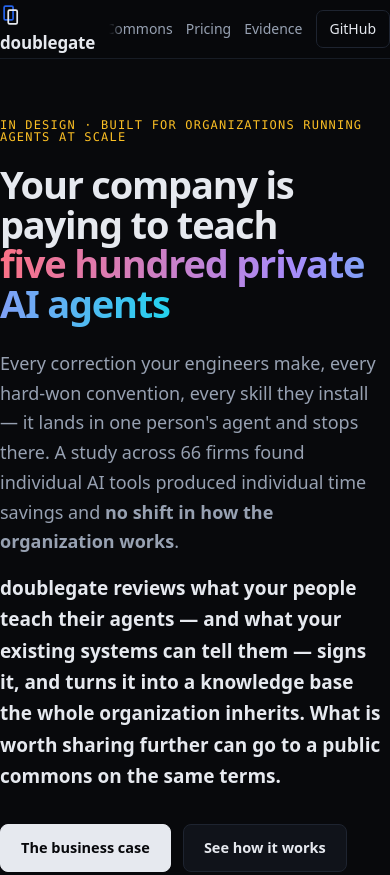
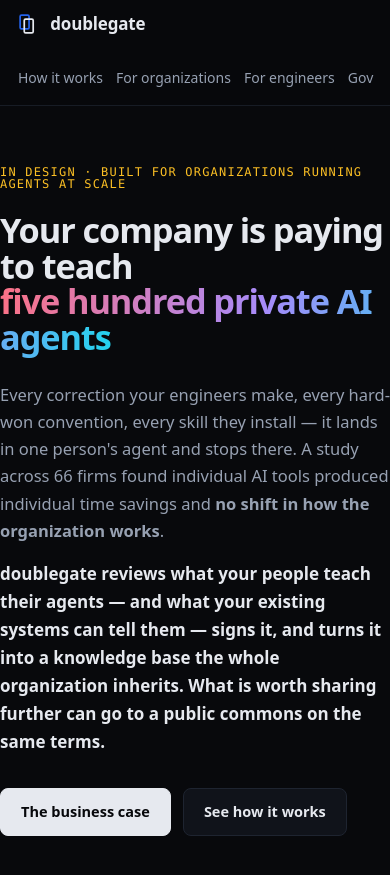
Before and after one commit to doublegate-io/doublegate-io.github.io, a website: page index.html in a window 390 px wide. Shown: the top 875 px of the page. Drawn offline with Linux system fonts and the light colour scheme.

Commit message:
Make every nav link reachable on a phone, and clear the fold
Two mobile bugs, both visible on first paint.

The nav bar scrolled horizontally below 1040px but aligned its links with
justify-content:flex-end. On a scroll container flex-end pushes the overflow
past the *left* edge, where no scroll position can reach it — the first three
links (How it works, For organizations, For engineers) were permanently
unreachable on every phone. Right-alignment now comes from margin-left:auto on
the first link, which leaves the overflow on the scrollable side. Below 720px
the brand keeps row one and the links become a full-width swipeable strip on
row two: no JS, no hamburger, every destination one swipe away.

The hero used the desktop clamp floor (38px) on mobile, which wrapped the
headline to five lines and pushed both CTAs below the fold. One step tighter
on the headline plus slightly smaller ledes keeps it to three lines with the
first CTA visible without scrolling. On desktop the 66px cap wrapped the
headline one word early and orphaned "teach" ahead of its own <br>; 61px fits
the intended two lines.

Also drops the rule that hid the brand wordmark below 620px — it was dead
weight next to the reflowed nav.

```diff
--- a/assets/style.css
+++ b/assets/style.css
@@ -68,7 +68,10 @@
 }
 h1 {
   margin: 0 0 26px;
-  font-size: clamp(38px, 6.4vw, 66px);
+  /* cap chosen so the index headline's first line ("Your company is paying
+     to teach") fits 1080px-wrap desktop in one line — at 66px it wrapped
+     one word early and orphaned "teach" ahead of its own <br> */
+  font-size: clamp(38px, 6.4vw, 61px);
   line-height: 1.04;
   letter-spacing: -.032em;
   font-weight: 680;
@@ -295,7 +298,12 @@
 
 /* ---------- responsive ---------- */
 @media (max-width: 720px) {
-  .nav nav { gap: 15px; }
+  /* Hero: the desktop clamp floor (38px) wraps the headline to five lines on
+     a phone and pushes both CTAs below the fold. One step tighter keeps the
+     headline to three lines and the first CTA visible on first paint. */
+  h1 { font-size: clamp(30px, 8.8vw, 38px); }
+  .lede { font-size: 16.5px; }
+  .lede.strong { font-size: 17px; }
   .hero { padding: 60px 0 52px; }
   .band { padding: 58px 0; }
   .diagram { padding: 16px 10px; }
@@ -691,7 +699,12 @@
    Hiding every link below 720px left mobile readers with no way between
    pages; showing all eight overflowed the bar at 760px (measured: NAV and
    A.ghost past the viewport on all 8 pages). Scroll the nav instead — it
-   keeps every destination reachable and the page itself never moves. */
+   keeps every destination reachable and the page itself never moves.
+
+   Right-alignment comes from margin-left:auto on the first link, NOT from
+   justify-content:flex-end: on a scroll container flex-end pushes overflow
+   past the left edge, where no scroll position can reach it (that bug
+   shipped — the first three links were unreachable on every phone). */
 @media (max-width: 1040px) {
   .nav-inner { gap: 14px; }
   .nav nav {
@@ -699,13 +712,26 @@
     -webkit-overflow-scrolling: touch;
     scrollbar-width: none;
     flex: 1 1 auto;
-    justify-content: flex-end;
-    mask-image: linear-gradient(to right, transparent 0, #000 14px);
+    min-width: 0;
   }
+  .nav nav > a:first-child { margin-left: auto; }
   .nav nav::-webkit-scrollbar { display: none; }
   .nav nav a { white-space: nowrap; flex: 0 0 auto; }
 }
+/* Below 720px even a scrolled single row is cramped next to the brand.
+   Brand keeps row one; the links become a full-width swipeable strip on
+   row two, starting from the first link. No JS, no hamburger — every
+   destination stays one visible swipe away instead of hidden behind
+   a toggle. */
+@media (max-width: 720px) {
+  .nav-inner { height: auto; flex-wrap: wrap; padding: 10px 16px 0; }
+  .nav nav {
+    flex: 1 1 100%; order: 3;
+    gap: 18px; padding: 8px 2px 10px;
+  }
+  .nav nav > a:first-child { margin-left: 0; }
+  .nav nav a.ghost { padding: 5px 11px; }
+}
 @media (max-width: 620px) {
-  .brand span:not(.brand-mark) { display: none; }
   .nav nav { font-size: 13.5px; gap: 13px; }
 }
```
